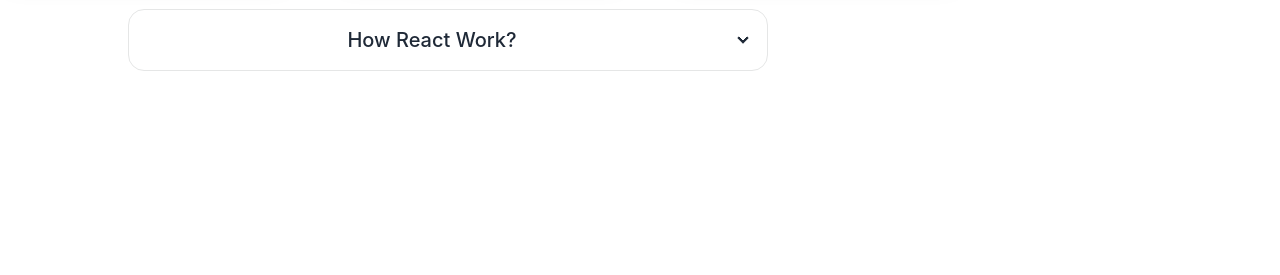
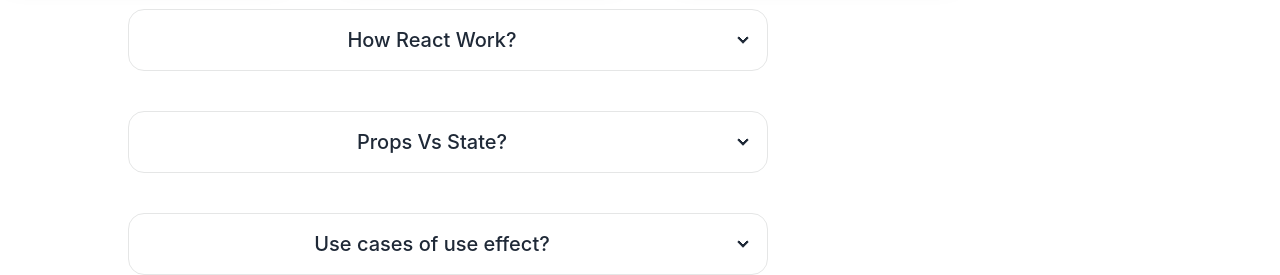
Before and after one commit to EmonKumarDas/gym_club_react, a React (Create React App) app: page / in a window 1280 px wide. Shown: the part 1737-2012 px from the top of the page. Before the commit the page ends 1808 px from the top, so only its background shows below. Built offline with nearby package versions, Linux system fonts and the light colour scheme.

Commit message:
local storage

```diff
--- a/src/App.js
+++ b/src/App.js
@@ -8,7 +8,23 @@
     <div className="App">
       <Navbar></Navbar>
       <Cardfunction></Cardfunction>
-      <Questions q1="How React Work?"></Questions>
+      <Questions
+        q1="How React Work?"
+        q1Ans="React components work similarly to JavaScript
+         functions as they accept arbitrary inputs
+         called properties or props."
+      ></Questions>
+        <Questions
+        q1="Props Vs State?"
+        q1Ans="Props are use pass data one component to other component. The State is a local data Storage.🧑"
+      ></Questions>
+        <Questions
+        q1="Use cases of use effect?"
+        q1Ans="fetch API data.validating input field.
+        live filtering.
+        trigger animation on new array value.
+        update paragraph list on fetched API data update."
+      ></Questions>
     </div>
   );
 }
--- a/src/Component/adddetail/addtocard.js
+++ b/src/Component/adddetail/addtocard.js
@@ -1,5 +1,16 @@
-import React, { useState } from 'react';
+import React, { useState,useEffect } from 'react';
 import Profileinfo from './profileinfo';
+
+const getLocalStorageValue= ()=>{
+    let values = localStorage.getItem('value');
+    console.log(values);
+    if(values){
+        return localStorage.getItem('value');
+    }
+    else{
+        return 0;
+    }
+}
 
 const Addtocard = (props) => {
     const { ExTime } = props;
@@ -7,11 +18,23 @@
     for (const exTimes of ExTime) {
         total = exTimes + total;
     }
-    const [value, setValue] = useState('0');
+    const [value, setValue] = useState(getLocalStorageValue());
     const addvalue = (values) => {
         let newvalue = +values;
         setValue(newvalue);
     }
+
+    useEffect(() => {
+        localStorage.setItem('value', value);
+      }, [value]);
+
+    //   useEffect(() => {
+    //     const value = JSON.parse(localStorage.getItem('value'));
+    //     if (value) {
+    //         setValue(value);
+    //     }
+    //   }, []);
+
     return (
         <div>
             <h1 className='font-serif text-center text-lg font-bold bg-slate-700 p-5 rounded'>Card Details</h1>
--- a/src/Component/questions/questions.js
+++ b/src/Component/questions/questions.js
@@ -2,13 +2,13 @@
 
 const Questions = (props) => {
     return (
-        <div className='w-[50%] mx-[10%] mt-10'>
+        <div className='w-[50%] lg:mx-[10%] md:mx-[10%] mx-[20%] mt-10'>
      <div tabIndex={0} className="collapse collapse-arrow border border-base-300 bg-base-100 rounded-box">
   <div className="collapse-title text-xl font-medium">
     {props.q1}
   </div>
   <div className="collapse-content">
-    <p>tabIndex={0} attribute is necessary to make the div focusable</p>
+    <p>{props.q1Ans}</p>
   </div>
 </div>
         </div>
```
Also changed, not shown: src/Component/localStorage/localStorage.js (added).
